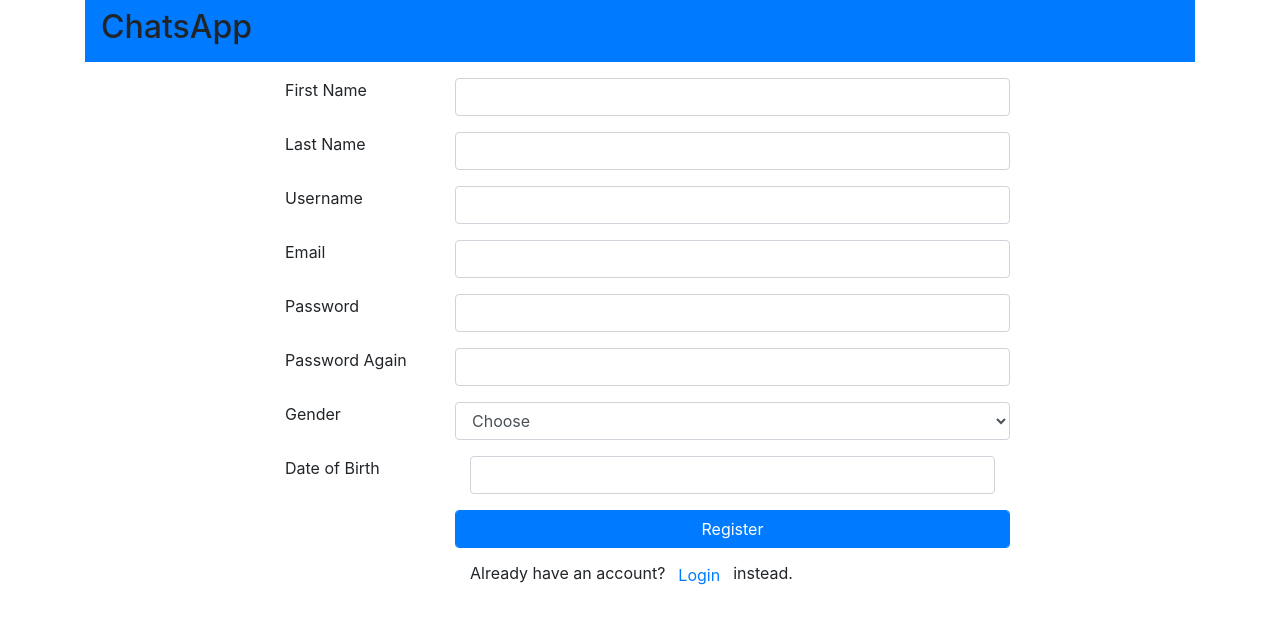
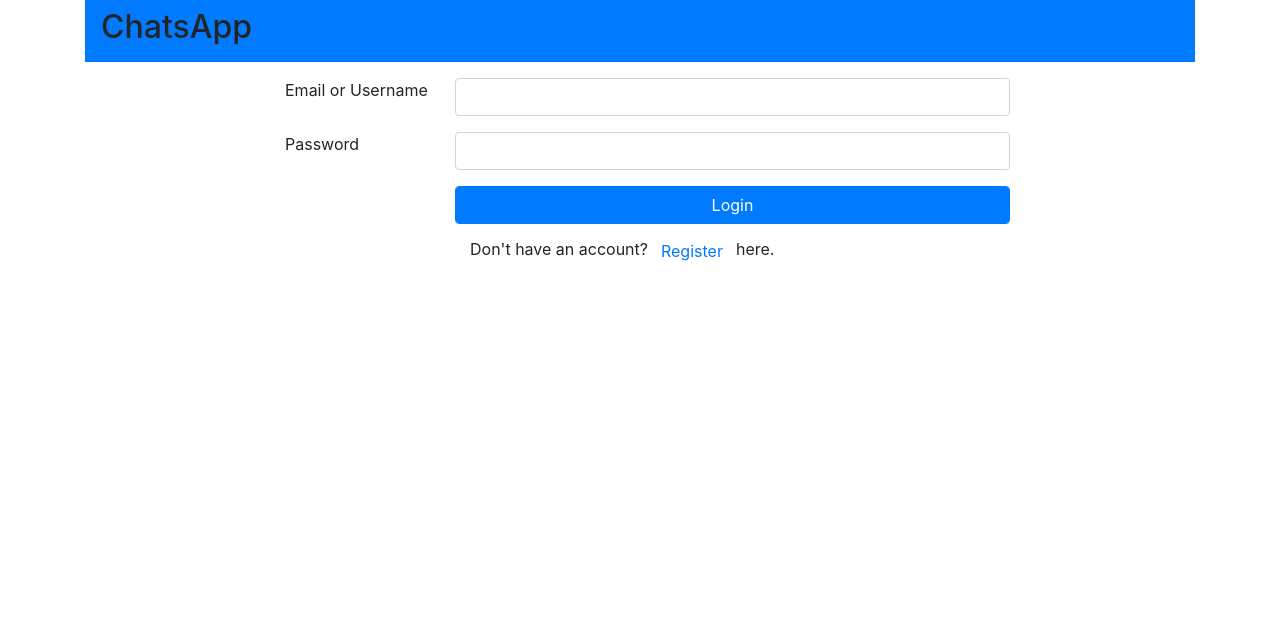
Before and after one commit to hpdipto/chatsapp, a Next.js app in the folder client/: page / in a window 1280 px wide. Shown: the top 624 px of the page. Built offline with nearby package versions, Linux system fonts and the light colour scheme.

Commit message:
formik added in login form

```diff
--- a/client/pages/index.tsx
+++ b/client/pages/index.tsx
@@ -27,8 +27,8 @@ const Index: React.FC = () => {
 				<nav className="navbar navbar-dark bg-primary">
 					<h2>ChatsApp</h2>
 				</nav>
-				{/*<Login />*/}
-				<Register />
+				<Login />
+				{/*<Register />*/}
 			</div>
 		</ApolloProvider>
 	);
--- a/client/pages/login.tsx
+++ b/client/pages/login.tsx
@@ -1,31 +1,55 @@
 import * as React from "react";
 import { useMutation } from "@apollo/client";
+import { useFormik } from "formik";
 
 import { LoginQuery } from "../queries/login";
 
 const Login: React.FC = () => {
-	const [emailOrUserName, setEmailOrUserName] = React.useState("");
-	const [password, setPassword] = React.useState("");
+	const [errorMessages, setErrorMessages] = React.useState([]);
 
-	const [login, { loading, data }] = useMutation(LoginQuery, {
-		onCompleted: (data) => console.log(data),
+	const validate = (values: any) => {
+		if (!values.emailOrUsername) {
+			setErrorMessages((em) => [...em, "Please provide an email or username"]);
+		}
+		if (!values.password) {
+			setErrorMessages((em) => [...em, "Please provide a password"]);
+		}
+	};
+
+	const formik = useFormik({
+		initialValues: {
+			emailOrUsername: "",
+			password: "",
+		},
+		validate,
+		validateOnChange: false,
+		validateOnBlur: false,
+		onSubmit: (values) => {
+			let loginUser = {
+				...values,
+			};
+
+			if (errorMessages.length > 0) {
+				console.log(errorMessages);
+				setErrorMessages((em) => []);
+			}
+
+			console.log(loginUser);
+		},
 	});
-
-	const handleSubmit = (e) => {
-		e.preventDefault();
-		login({ variables: { emailOrUserName, password } });
-	};
 
 	return (
 		<div className="container mt-3 col-sm-8">
-			<form onSubmit={handleSubmit}>
+			<form onSubmit={formik.handleSubmit}>
 				<div className="form-group row">
 					<label htmlFor="emailOrUsername" className="col-sm-3">
 						Email or Username
 					</label>
 					<input
 						type="text"
-						onChange={(e) => setEmailOrUserName(e.target.value)}
+						id="emailOrUsername"
+						value={formik.values.emailOrUserName}
+						onChange={formik.handleChange}
 						className="form-control col-sm-9 mb-3"
 					/>
 					<label htmlFor="password" className="col-sm-3">
@@ -33,7 +57,9 @@ const Login: React.FC = () => {
 					</label>
 					<input
 						type="password"
-						onChange={(e) => setPassword(e.target.value)}
+						id="password"
+						value={formik.values.password}
+						onChange={formik.handleChange}
 						className="form-control col-sm-9 mb-3"
 					/>
 					<label htmlFor="empty" className="col-sm-3"></label>
```
